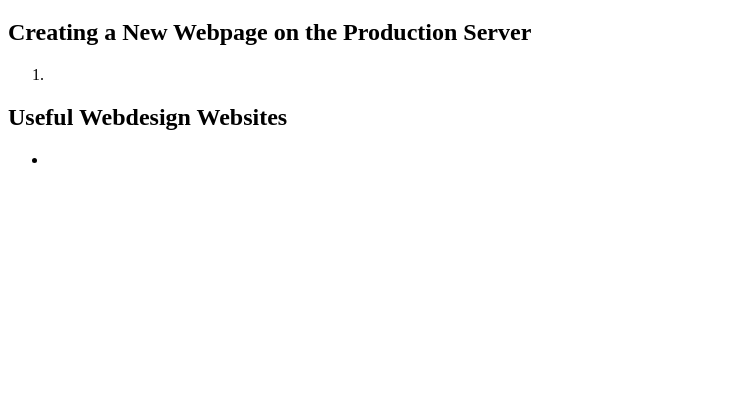
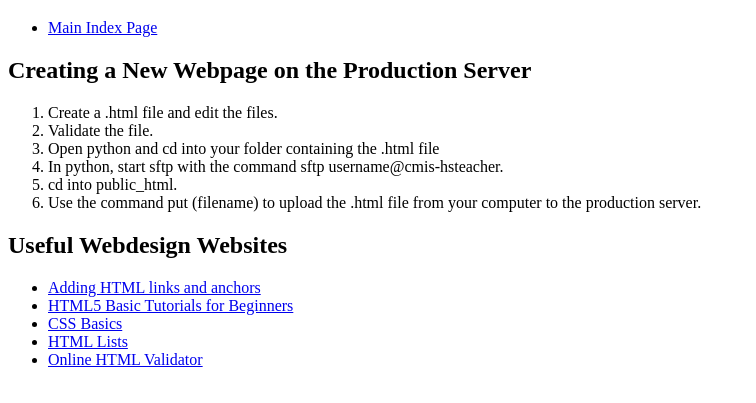
Before and after one commit to aris1763-cmis/aris1763-cmis-wb, a plain HTML site: page listsandlinks/index.html in a window 1280 px wide. Shown: the part 61-464 px from the top of the page, without its empty margins (0-756 px from the left). Drawn offline with Linux system fonts and the light colour scheme.

Commit message:
Added lists and tutorials

```diff
--- a/listsandlinks/index.html
+++ b/listsandlinks/index.html
@@ -11,15 +11,61 @@
 			<h1> Lists and Links </h1>
 		</header>
 		<nav>
+			<ul>
+				<li>
+					<a href="../index.html">
+						Main Index Page
+					</a>
+				</li>
+			</ul>
 		</nav>
 		<main>
 			<h2> Creating a New Webpage on the Production Server </h2>
 			<ol>
-				<li> </li>
+				<li>
+					Create a .html file and edit the files.
+				</li>
+				<li>
+					Validate the file.
+				</li>
+				<li>
+					Open python and cd into your folder containing the .html file
+				</li>
+				<li>
+					In python, start sftp with the command sftp username@cmis-hsteacher.
+				</li>
+				<li>
+					cd into public_html.
+				</li>
+				<li>
+					Use the command put (filename) to upload the .html file from your computer to the production server.
+				</li>
 			</ol>
 			<h2> Useful Webdesign Websites </h2>
 			<ul>
-				<li> </li>
+				<li>
+					<a href="http://resource-centre.net/html5-tutorials/html-links-anchors/" >
+						Adding HTML links and anchors
+					</a>
+				</li>
+				<li>
+					<a href="https://www.youtube.com/playlist?list=PLzmyR17f55-J7oZew4QxQ7cfw7d3__ZZs" >
+						HTML5 Basic Tutorials for Beginners
+					</a>
+				</li>
+				<li>
+					<a href="https://www.youtube.com/playlist?list=PL07598CCC0961C10C" >
+						CSS Basics
+					</a>
+				</li>
+				<li>
+					<a href="http://www.w3schools.com/html/html_lists.asp">
+						HTML Lists
+					</a>
+				<li>
+					<a href="https://validator.w3.org/" >
+						Online HTML Validator
+					</a>
 			</ul>
 		</main>
 		<footer>
```
